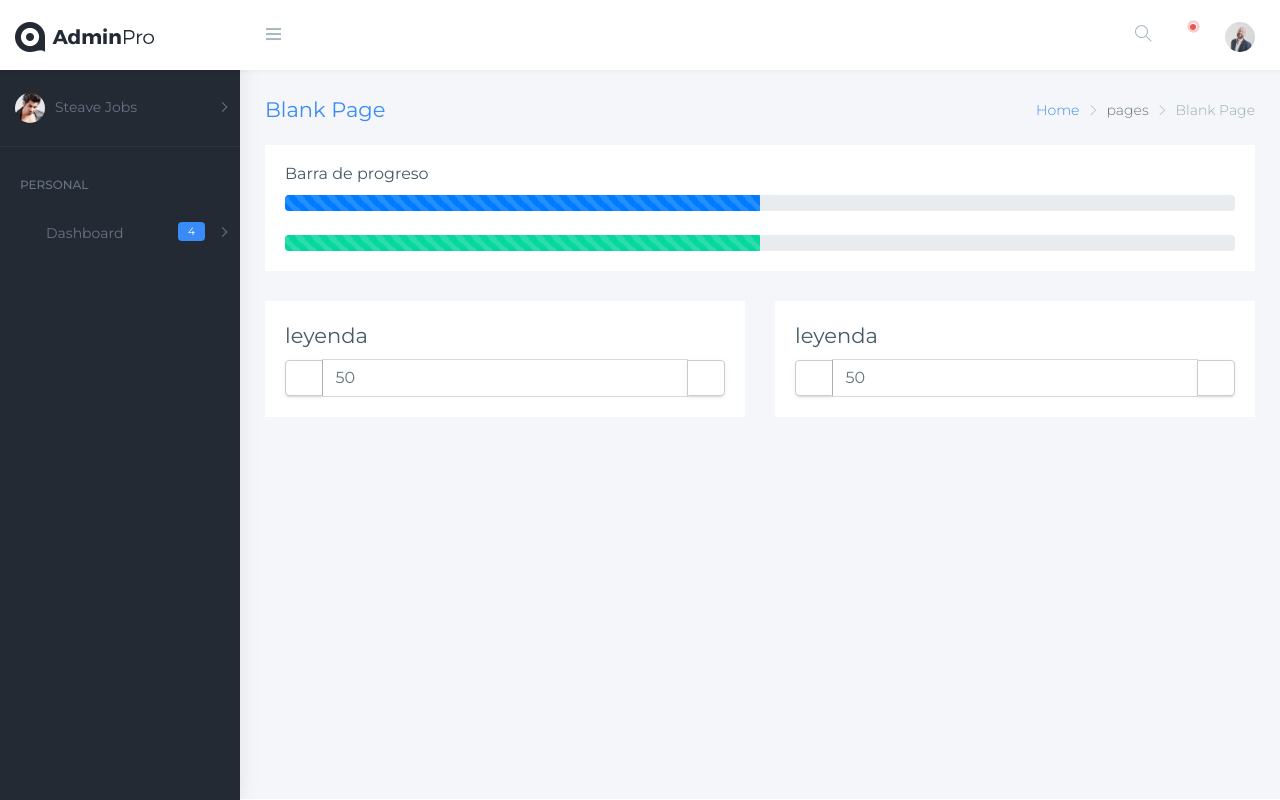
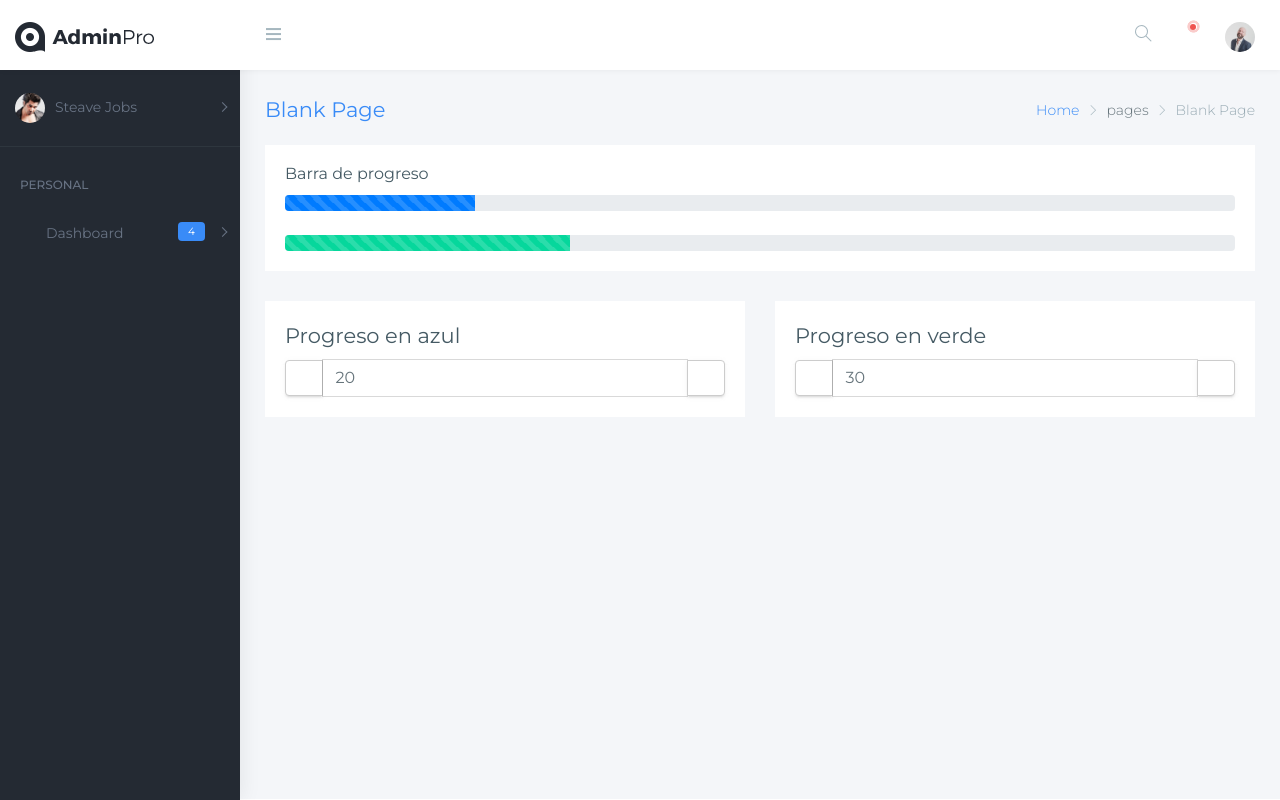
Before and after one commit to DenisseFerreira/adminPro, an Angular app: page /progress in a window 1280 px wide. Built offline with nearby package versions, Linux system fonts and the light colour scheme; a web font is replaced by a local one.

Commit message:
Agregada libreria charts, @Input(), @Output y @ViewChild

```diff
--- a/package.json
+++ b/package.json
@@ -19,6 +19,7 @@
     "@angular/platform-browser": "~8.1.3",
     "@angular/platform-browser-dynamic": "~8.1.3",
     "@angular/router": "~8.1.3",
+    "ng2-charts": "^2.3.0",
     "rxjs": "~6.4.0",
     "tslib": "^1.9.0",
     "zone.js": "~0.9.1"
--- a/src/app/components/incrementador/incrementador.component.html
+++ b/src/app/components/incrementador/incrementador.component.html
@@ -8,7 +8,7 @@
       <i class="mdi mdi-minus"></i>
     </button>
   </span>
-  <input type="text" class="form-control" name="progreso" [(ngModel)]="progreso">
+  <input #txtProgress type="number" class="form-control" name="progreso" [(ngModel)]="progreso" (ngModelChange)="onChanges( $event )" min="1" max="100">
   <!-- <div class="input-group-append" id="button-addon4"> -->
   <span class="input-group-btn">
     <button class="btn btn-outline-secondary" type="button" (click)="cambiarValor(+5)">
--- a/src/app/components/incrementador/incrementador.component.ts
+++ b/src/app/components/incrementador/incrementador.component.ts
@@ -1,4 +1,5 @@
-import { Component, OnInit, Input } from '@angular/core';
+import { Component, OnInit, Input, Output, EventEmitter, ViewChild, ElementRef} from '@angular/core';
+
 
 @Component({
   selector: 'app-incrementador',
@@ -7,13 +8,55 @@ import { Component, OnInit, Input } from '@angular/core';
 })
 export class IncrementadorComponent implements OnInit {
 
-  @Input() leyenda : string = 'leyenda';
+  @ViewChild('txtProgress', {static: false}) txtProgress : ElementRef;
+
+
+  /* El@Input() es un decorador que me permite recibir desde afuera
+  los valores de leyenda y progreso
+   Desde el componente progress(que es el padre) puedo entregar estos valores
+   a traves del app-incrementador
+   (<app-incrementador leyenda = "Progress azul"></app-incrementador>)
+  */
+  @Input('nombre') leyenda : string = 'leyenda';
   @Input() progreso: number = 50;
 
-  constructor() { }
+  //Para emitir un numero como un evento
+  @Output() cambioValor : EventEmitter<number> = new EventEmitter();
+
+  constructor() {
+    // console.log('Leyenda constructor', this.leyenda);
+    // console.log('Este es mi progreso', this.progreso);
+
+   }
 
   ngOnInit() {
+    // console.log('Leyenda ngOnInit', this.leyenda);
+    // console.log('Este es mi progreso 2', this.progreso);
   }
+
+onChanges ( newValue:number){
+  console.log('el onChange', newValue);
+
+  //let elemHTML : any = document.getElementsByName('progreso')[0];
+
+  console.log('intentando sacar el view',this.txtProgress);
+
+  if(newValue >=100){
+    this.progreso = 100;
+
+  }else if(newValue <= 0){
+    this.progreso =0;
+  }else{
+  this.progreso = newValue;
+  }
+
+  //elemHTML.value = this.progreso;
+  this.txtProgress.nativeElement.value = this.progreso;
+
+  this.cambioValor.emit(this.progreso);
+}
+
+
   cambiarValor(valor:number){
     if(this.progreso >= 100 && valor >0){
       this.progreso = 100;
@@ -25,5 +68,7 @@ export class IncrementadorComponent implements OnInit {
     }
 
       this.progreso = this.progreso + valor;
+
+      this.cambioValor.emit(this.progreso);
   }
-}
+  }
--- a/src/app/pages/progress/progress.component.html
+++ b/src/app/pages/progress/progress.component.html
@@ -7,18 +7,20 @@
         <h5 class="card-title">Barra de progreso</h5>
         <div class="progress">
           <div class="progress-bar progress-bar-striped progress-bar-animated" role="progressbar"
-            [attr.ariaValueNow]="progreso" aria-valuenow="50" aria-valuemin="0" aria-valuemax="100"
-            [style.width]="progreso+'%'"></div>
+            [attr.ariaValueNow]="progreso1" aria-valuenow="50" aria-valuemin="0" aria-valuemax="100"
+            [style.width]="progreso1+'%'"></div>
           <!-- El div contiene atributos personalizados que no los conoce angular (aria-valuenow="50"
             aria-valuemin="0" aria-valuemax="100" style="width: 75%")
             por lo que se debe usar las llaves cuadradas anteponiendo el 'attr', estas llaves indican
             que angular se hara cargo-->
         </div>
+
         <br>
+
         <div class="progress">
           <div class="progress-bar progress-bar-striped progress-bar-animated bg-success" role="progressbar"
-            [attr.ariaValueNow]="progreso" aria-valuenow="50" aria-valuemin="0" aria-valuemax="100"
-            [style.width]="progreso+'%'"></div>
+            [attr.ariaValueNow]="progreso2" aria-valuenow="50" aria-valuemin="0" aria-valuemax="100"
+            [style.width]="progreso2+'%'"></div>
         </div>
 
       </div>
@@ -27,6 +29,7 @@
 </div>
 
 <!-- FIN Barra de progreso -->
+
 
 
 <!-- Incrementadores -->
@@ -38,40 +41,29 @@
     <div class="card">
       <div class="card-body">
 
+        <!-- [progreso] = '20' va en llaves cuadradas para que lo reciba como number -->
+        <!--  leyenda = "Progreso en azul" va sin llaves porque lo que quiero enviar ira
+          de forma literal y como string....-->
 
+        <!-- Las llaves cuadradas las puedo asociar a una variable -->
+        <!-- cambio leyenda por nombre y asi cambiar desde aca afuera el nombre
+        que yo quiero para mis atributos personalizados -->
 
-        <app-incrementador></app-incrementador>
-
-
+        <app-incrementador (cambioValor)= "progreso1 = $event" nombre = "Progreso en azul" [progreso] = 'progreso1'></app-incrementador>
 
         <!-- Antes tenia la barra de progreso aqui, luego fue cambiada a otra carpeta y es llamada
-  por el app-incrementador(ahi se carga)
-        <div class="input-group">
-          <span class="input-group-btn">
-            <button class="btn btn-outline-secondary" type="button" (click)="cambiarValor(-5)">
-                <i class="mdi mdi-minus"></i>
-            </button>
-          </span>
-          <input type="text" class="form-control" name="progreso" [(ngModel)]="progreso">
-
-                <span class="input-group-btn">
-            <button class="btn btn-outline-secondary" type="button" (click)="cambiarValor(+5)">
-                    <i class="mdi mdi-plus"></i>
-            </button>
-                </span>
-         </div> -->
-
+        por el app-incrementador(ahi se carga) -->
       </div>
     </div>
   </div>
 
 
-  <!-- SEgunda seccion -->
+  <!-- Segunda seccion -->
   <div class="col-6">
     <div class="card">
       <div class="card-body">
 
-        <app-incrementador></app-incrementador>
+        <app-incrementador (cambioValor)= "progreso2 = $event" nombre = "Progreso en verde" [progreso] = 'progreso2'></app-incrementador>
 
       </div>
     </div>
--- a/src/app/pages/progress/progress.component.ts
+++ b/src/app/pages/progress/progress.component.ts
@@ -7,7 +7,8 @@ import { Component, OnInit } from '@angular/core';
 })
 export class ProgressComponent implements OnInit {
 
-  progreso : number = 50;
+  progreso1 : number = 20;
+  progreso2 : number = 30;
 
   constructor() { }
 
@@ -26,4 +27,11 @@ export class ProgressComponent implements OnInit {
 
   //     this.progreso = this.progreso + valor;
   // }
+
+
+
+  //no es necesaria esta funcion, se llama de forma directa en el html
+  //actualizar( event : number ){
+  //   console.log('recibo el event', event);
+  // }
 }
```
Also changed, not shown: 1 other file (tests, documents, lock files or other folders).
